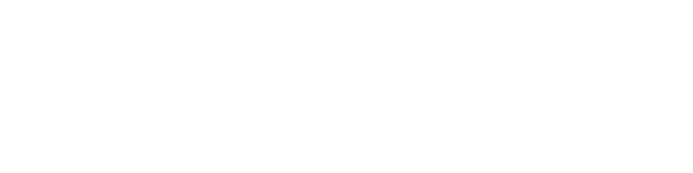
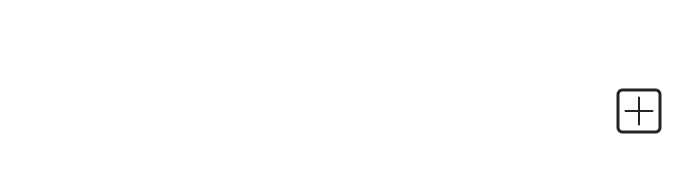
Before and after one commit to ackmanx/new-tab-dashboard, a Svelte app: page / in a window 1280 px wide. Shown: the part 163-336 px from the top of the page, without its empty margins (1-694 px from the left). Built offline with nearby package versions, Linux system fonts and the light colour scheme.

Commit message:
Add placeholder for new card

```diff
--- a/index.html
+++ b/index.html
@@ -2,7 +2,7 @@
 <html lang="en">
   <head>
     <meta charset="UTF-8" />
-    <link rel="icon" type="image/svg+xml" href="/vite.svg" />
+    <link rel="icon" type="image/svg+xml" href="/favicon.png" />
     <meta name="viewport" content="width=device-width, initial-scale=1.0" />
     <title>New Tab</title>
   </head>
--- a/src/App.svelte
+++ b/src/App.svelte
@@ -1,4 +1,5 @@
 <script lang="ts">
+  import AddNewPlaceholder from './lib/AddNewPlaceholder.svelte'
 </script>
 
 <main>
@@ -10,6 +11,7 @@
       <li><a href="">Slingshot UI</a></li>
     </ul>
   </section>
+  <AddNewPlaceholder />
 </main>
 
 <style>
@@ -17,6 +19,7 @@
     background-color: rgba(255, 255, 255, 0.09);
     padding: 16px;
     border-radius: 10px;
+    margin-bottom: 16px;
   }
 
   a {
--- a/src/app.css
+++ b/src/app.css
@@ -19,10 +19,6 @@ a {
   font-weight: 500;
   color: rgba(255, 255, 255, 0.87);
   text-decoration: inherit;
-}
-
-a:hover {
-  color: #535bf2;
 }
 
 button {
--- /dev/null
+++ b/src/lib/AddNewPlaceholder.svelte
@@ -0,0 +1,31 @@
+<script lang="ts">
+  import AddIcon from './add-icon.png'
+
+  function handleClick() {
+    console.log(777, 'click')
+  }
+</script>
+
+<section on:click={handleClick}>
+  <img src={AddIcon} alt="add card icon" />
+</section>
+
+<style>
+  section {
+    background-color: rgba(255, 255, 255, 0.09);
+    padding: 16px;
+    border-radius: 10px;
+    display: flex;
+    justify-content: center;
+    cursor: pointer;
+  }
+
+  section:hover {
+    border: 1px solid #ffffffde;
+    box-sizing: border-box;
+  }
+
+  img {
+    width: 50px;
+  }
+</style>
```
Also changed, not shown: src/types.ts (added, +11 -0 lines), src/lib/add-icon.png (added).
